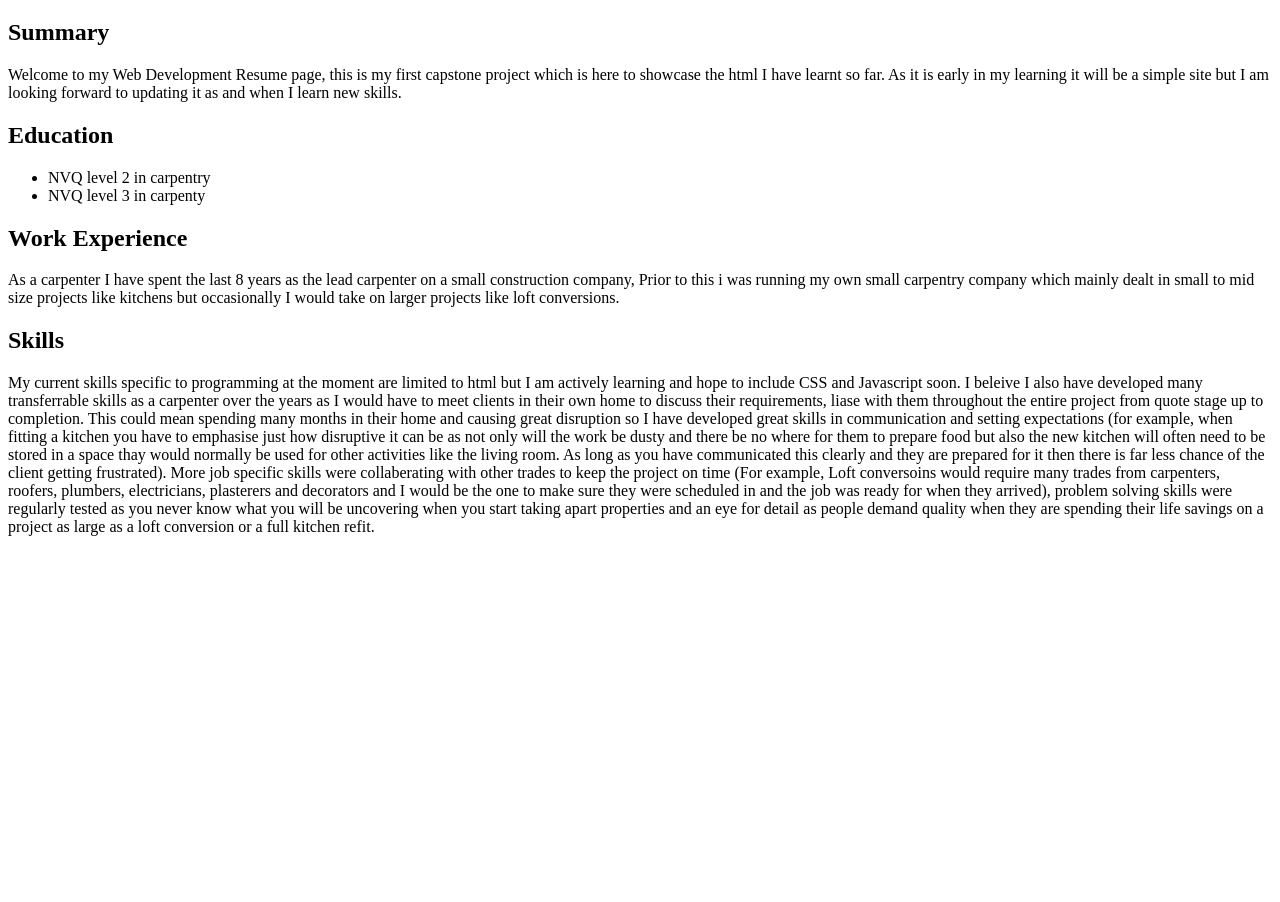
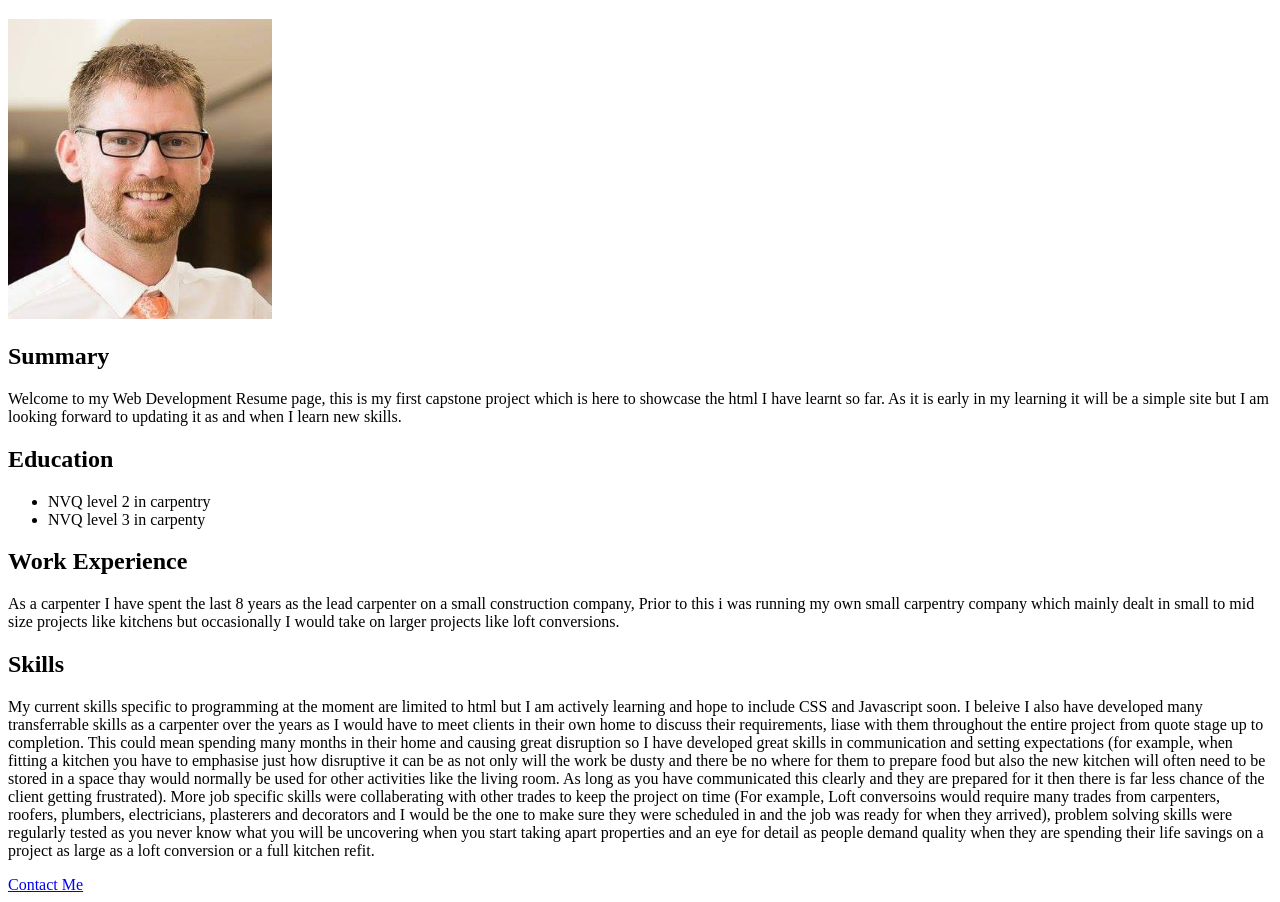
Before and after one commit to MattyD119/My-Resume, a plain HTML site: page index.html in a window 1280 px wide. Shown: the part 61-963 px from the top of the page. Before the commit the page ends 800 px from the top, so only its background shows below. Drawn offline with Linux system fonts and the light colour scheme.

Commit message:
Add files via upload

```diff
--- a/index.html
+++ b/index.html
@@ -7,6 +7,7 @@
 
     <body>
         <h1>My Resume</h1>
+        <img src="./PFP.jpg" height="300">
         <h2>Summary</h2>
                 Welcome to my Web Development Resume page, this is my first capstone
                 project which is here to showcase the html I have learnt so far. As
@@ -45,4 +46,5 @@
                 uncovering when you start taking apart properties and an eye for detail as people demand
                 quality when they are spending their life savings on a project as large as a loft conversion
                 or a full kitchen refit.</p>
+        <a href="./contact.html">Contact Me</a>
     </body>
```
